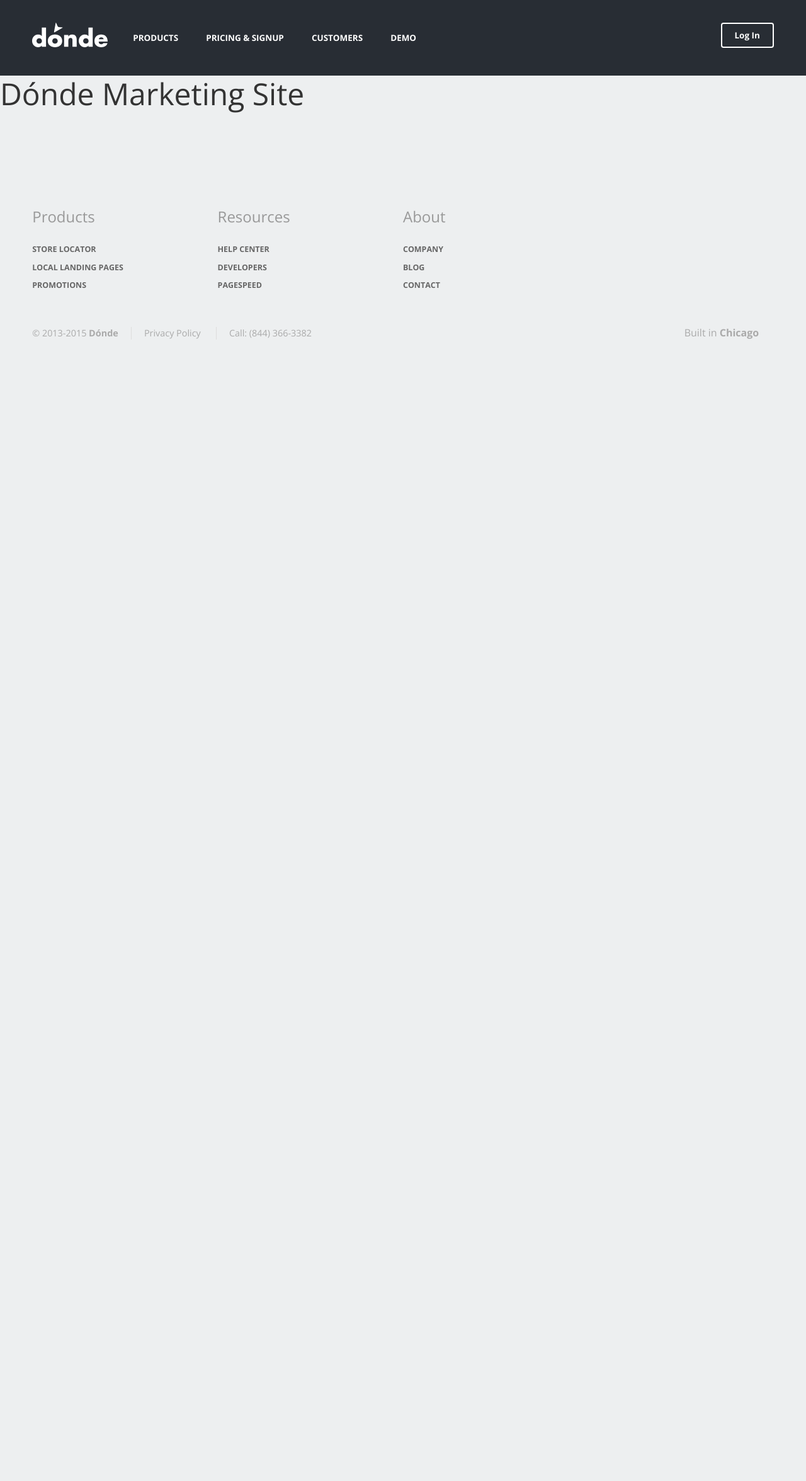
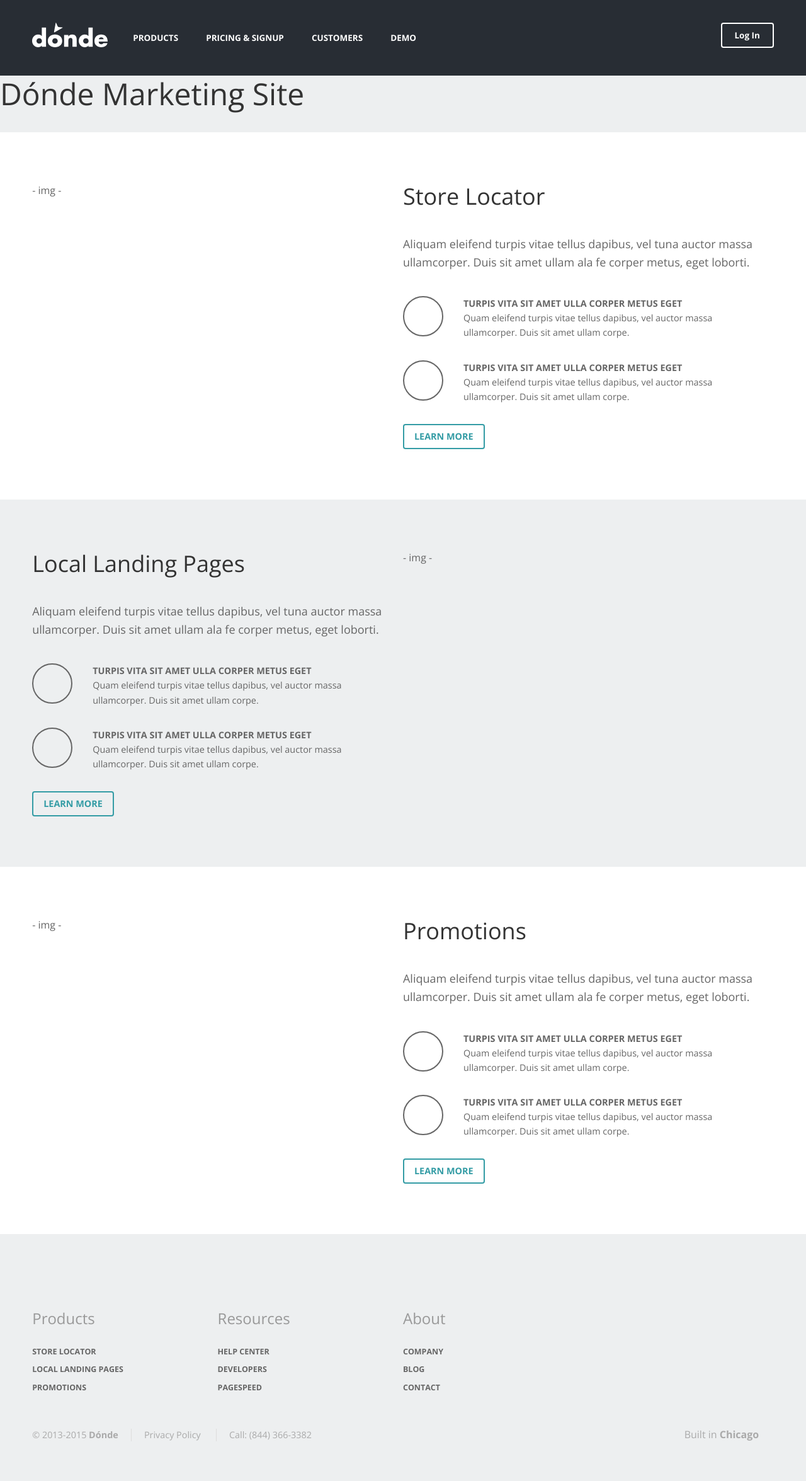
Before and after one commit to donde-io/donde-io.github.io, a Jekyll site: the page built from index.html, in a window 1280 px wide. Shown: the whole page at 63% size. Built offline with Jekyll 4.4.1, drawn with Linux system fonts in a browser that asks for light colours; nearby versions of some CDN libraries; comment, search, counter and statistics services are not loaded; before the commit the page ends 900 px from its top, so only the background shows below that.

Commit message:
Koala :: added sections styling and added feature sections to homepage

```diff
--- a/index.html
+++ b/index.html
@@ -6,3 +6,95 @@
 ---
 
 <h1>Dónde Marketing Site</h1>
+
+
+<section class="white">
+	<div class="container">
+		<div class="row">
+			<div class="col six">
+				- img -
+			</div>
+			<div class="col six">
+				<h3>Store Locator</h3>
+				<p>Aliquam eleifend turpis vitae tellus dapibus, vel tuna auctor massa ullamcorper. Duis sit amet ullam ala fe corper metus, eget loborti.</p>
+				<div class="features-list">
+					<div class="fl-item">
+						<div class="fl-icon"></div>
+						<div class="fl-info">
+							<strong>Turpis vita sit amet ulla corper metus eget</strong><br>
+							Quam eleifend turpis vitae tellus dapibus, vel auctor massa ullamcorper. Duis sit amet ullam corpe.
+						</div>
+					</div>
+					<div class="fl-item">
+						<div class="fl-icon"></div>
+						<div class="fl-info">
+							<strong>Turpis vita sit amet ulla corper metus eget</strong><br>
+							Quam eleifend turpis vitae tellus dapibus, vel auctor massa ullamcorper. Duis sit amet ullam corpe.
+						</div>
+					</div>
+				</div>
+				<a class="button teal" href="#">Learn More</a>
+			</div>
+		</div>
+	</div>
+</section>
+<section>
+	<div class="container">
+		<div class="row">
+			<div class="col six">
+				<h3>Local Landing Pages</h3>
+				<p>Aliquam eleifend turpis vitae tellus dapibus, vel tuna auctor massa ullamcorper. Duis sit amet ullam ala fe corper metus, eget loborti.</p>
+				<div class="features-list">
+					<div class="fl-item">
+						<div class="fl-icon"></div>
+						<div class="fl-info">
+							<strong>Turpis vita sit amet ulla corper metus eget</strong><br>
+							Quam eleifend turpis vitae tellus dapibus, vel auctor massa ullamcorper. Duis sit amet ullam corpe.
+						</div>
+					</div>
+					<div class="fl-item">
+						<div class="fl-icon"></div>
+						<div class="fl-info">
+							<strong>Turpis vita sit amet ulla corper metus eget</strong><br>
+							Quam eleifend turpis vitae tellus dapibus, vel auctor massa ullamcorper. Duis sit amet ullam corpe.
+						</div>
+					</div>
+				</div>
+				<a class="button teal" href="#">Learn More</a>
+			</div>
+			<div class="col six">
+				- img -
+			</div>
+		</div>
+	</div>
+</section>
+<section class="white">
+	<div class="container">
+		<div class="row">
+			<div class="col six">
+				- img -
+			</div>
+			<div class="col six">
+				<h3>Promotions</h3>
+				<p>Aliquam eleifend turpis vitae tellus dapibus, vel tuna auctor massa ullamcorper. Duis sit amet ullam ala fe corper metus, eget loborti.</p>
+				<div class="features-list">
+					<div class="fl-item">
+						<div class="fl-icon"></div>
+						<div class="fl-info">
+							<strong>Turpis vita sit amet ulla corper metus eget</strong><br>
+							Quam eleifend turpis vitae tellus dapibus, vel auctor massa ullamcorper. Duis sit amet ullam corpe.
+						</div>
+					</div>
+					<div class="fl-item">
+						<div class="fl-icon"></div>
+						<div class="fl-info">
+							<strong>Turpis vita sit amet ulla corper metus eget</strong><br>
+							Quam eleifend turpis vitae tellus dapibus, vel auctor massa ullamcorper. Duis sit amet ullam corpe.
+						</div>
+					</div>
+				</div>
+				<a class="button teal" href="#">Learn More</a>
+			</div>
+		</div>
+	</div>
+</section>
```
Also changed, not shown: sass/_layout.scss (+34 -0 lines), styles/donde.css, 2 other files.
